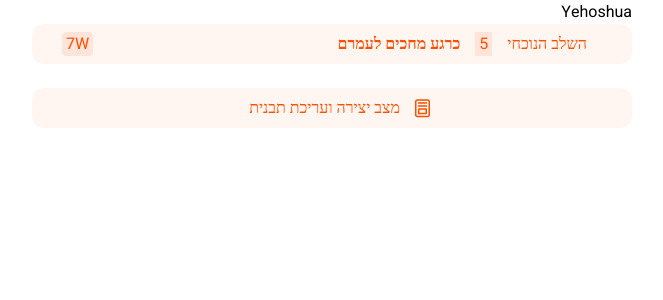
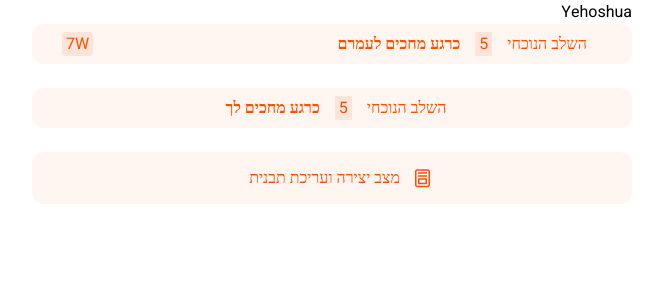
Before and after one commit to Stepby-Binyamin/Stepby-client, a React (Create React App) app: page /yehoshua in a window 1280 px wide. Shown: the top 300 px of the page, without its empty margins (308-971 px from the left). Built offline with nearby package versions, Linux system fonts and the light colour scheme.

Commit message:
updated copmonents

```diff
--- a/src/components/all/StatusTemp/statusBarTemplateEdit/style.module.css
+++ b/src/components/all/StatusTemp/statusBarTemplateEdit/style.module.css
@@ -9,7 +9,7 @@
     background-color:var( --orange5-color);
     border-radius: 12px;
     width: 100%;
-    height: 40px;
+    height: 52px;
     padding: 0px 15px;
 }
 
--- a/src/routes/TestComponents/Yehoshua.jsx
+++ b/src/routes/TestComponents/Yehoshua.jsx
@@ -6,6 +6,9 @@ export default function Yehoshua({name,num,...props}) {
    return (<>
       <div>Yehoshua</div>
       <StatusStep numOfStage="5" user="לעמרם" time="7W"    />
+<br>
+</br>
+      <StatusStep numOfStage="5" user="לך"/>
       <br></br>
       <StatusTemp/>
    </>
```
